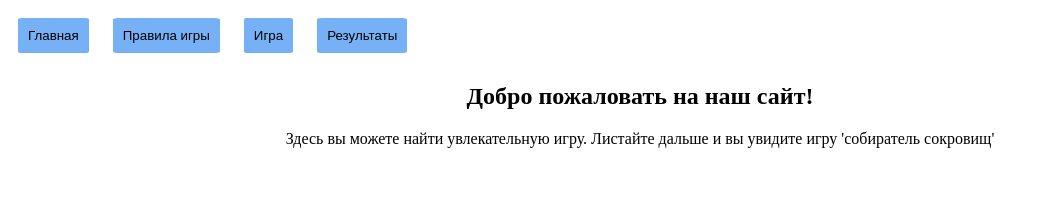
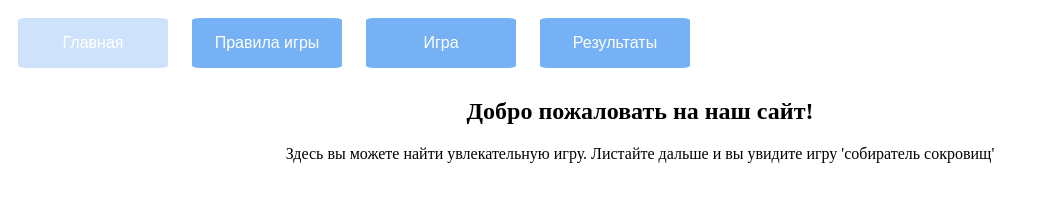
Before and after one commit to RadkevichLiudmila/frontend-project-RadkevichLuidmila, a website: page app/index.html in a window 1280 px wide. Both pictures are taken after a click on the button "Главная". Shown: the whole page, without its empty margins (0-1039 px from the left). Drawn offline with nearby package versions, Linux system fonts and the light colour scheme; no server answers.

Commit message:
add jQuery for button

```diff
--- a/app/index.html
+++ b/app/index.html
@@ -8,10 +8,10 @@
 
 </head>
 <body>
-<input type=button class=button value='Главная' onclick='SwitchToMainPage()'>
-<input type=button class=button value='Правила игры' onclick='SwitchToRegulationsPage()'>
-<input type=button class=button value='Игра' onclick='SwitchToGamePage()'>
-<input type=button class=button value='Результаты' onclick='SwitchToBestPage()'>
+<input type=button class='button disable' value='Главная' onclick='SwitchToMainPage()'>
+<input type=button class='button disable' value='Правила игры' onclick='SwitchToRegulationsPage()'>
+<input type=button class='button disable' value='Игра' onclick='SwitchToGamePage()'>
+<input type=button class='button disable' value='Результаты' onclick='SwitchToBestPage()'>
 
 <div id='iPage'></div>
 <div id='iPageGame'></div>
@@ -40,6 +40,7 @@
 <script src="script/game.js"></script>
 <script src="script/modalWindow.js"></script>
 <script src="script/saveGame.js"></script>
+<script src="script/jQuery.js"></script>
 <script src="spa.js"></script>
 <br>
 
--- /dev/null
+++ b/app/script/jQuery.js
@@ -0,0 +1,20 @@
+$(document).ready(function() {
+    $('.button').button();
+    $('.button').addClass('new');
+
+    $('.button').hover(
+        function() {
+            $( this ).addClass('hover');
+        }, function() {
+            $( this ).removeClass('hover');// addClass('new');
+        }
+    );
+
+    $('.disable').click(
+        function() {
+            $('.disable').button('enable');
+            $('.disable').removeClass('hover');
+            $(this).button('disable');
+        }
+    );
+ });
--- a/app/script/modalWindow.js
+++ b/app/script/modalWindow.js
@@ -1,7 +1,6 @@
 'use strict';
 
-$('#modalWindow')
-  .dialog({
+$('#modalWindow').dialog({
     autoOpen: false, // окно создаётся скрытым
     modal: true, // модальное окно
     draggable: false, // не перетаскивать
--- a/app/style.css
+++ b/app/style.css
@@ -3,13 +3,22 @@
   margin-left: auto;
   margin-right: auto;
 }
-.button {
+.button.new {
   margin: 10px;
   padding: 10px;
   background: #76b1f5;
   border: #3172bb;
   border-radius: 5%;
+  cursor: pointer;
+  width: 150px;
+  height: 50px;
+  color: white;
 }
+.button.hover {
+  background: #91ccf6;
+  border: #72a9e7;
+}
+
 #go {
   position: absolute;
   top: 50%;
```
